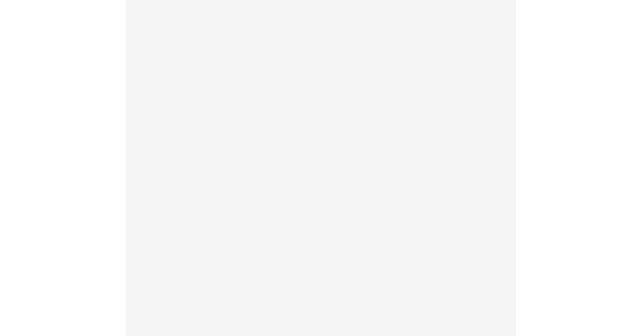
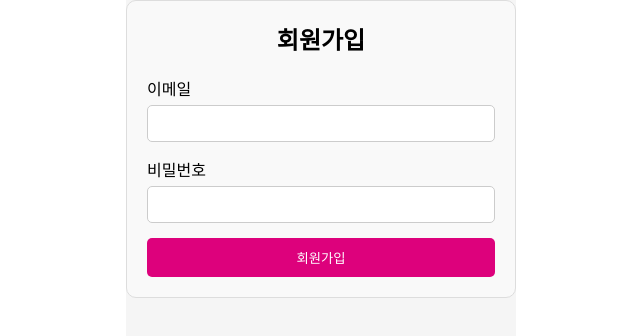
Before and after one commit to team-even/evenFront, a React (Create React App) app: page /signup in a window 1280 px wide. Before the commit this address had no page. Shown: the top 336 px of the page, without its empty margins (319-959 px from the left). Built offline with nearby package versions, Linux system fonts and the light colour scheme.

Commit message:
feat: 로그인 회원가입 페이지  임시 추가

```diff
--- a/src/Router.js
+++ b/src/Router.js
@@ -6,6 +6,8 @@ import HomePage from "./pages/HomePage";
 import Detail from "./pages/Detail";
 import PurchaseHistory from "./pages/PurchaseHistory";
 import Ranking from "./components/Ranking";
+import Login from "./pages/Login";
+import SignUp from "./pages/SignUp";
 export default function Router() {
   return (
     <Routes>
@@ -16,6 +18,8 @@ export default function Router() {
       <Route path="/badge" element={<Badge />} />
       <Route path="/purchaseStatus" element={<PurchaseHistory />} />
       <Route path="/ranking" element={<Ranking />} />
+      <Route path="/login" element={<Login />} />
+      <Route path="/signup" element={<SignUp />} />
     </Routes>
   );
 }
--- a/src/pages/Login.jsx
+++ b/src/pages/Login.jsx
@@ -1,9 +1,11 @@
 import React, { useState } from "react";
 import styled from "styled-components";
+import { useNavigate } from "react-router-dom";
 
 const Login = () => {
   const [email, setEmail] = useState("");
   const [password, setPassword] = useState("");
+  const navigate = useNavigate();
 
   const handleEmailChange = (e) => {
     setEmail(e.target.value);
@@ -14,16 +16,19 @@ const Login = () => {
   };
 
   const handleSubmit = (e) => {
-    e.preventDefault(); // 기본 폼 제출 동작 방지
-    // 로그인 처리 로직 추가
-    console.log("Email:", email);
-    console.log("Password:", password);
-    // 예: API 요청
+    e.preventDefault();
+    console.log("로그인:", { email, password });
+  };
+
+  const navigateToSignUp = () => {
+    navigate("/signup");
   };
 
   return (
+    <Container>
       <FormContainer onSubmit={handleSubmit}>
-      <Title>로그인</Title>
+        <Title>🌱 안녕하세요!</Title>
+        <Subtitle>단팥과 함께 환경보호를 시작해요</Subtitle>
         <InputField>
           <Label htmlFor="email">이메일</Label>
           <Input
@@ -45,58 +50,83 @@ const Login = () => {
           />
         </InputField>
         <Button type="submit">로그인</Button>
+        <SignUpButton type="button" onClick={navigateToSignUp}>
+          회원가입
+        </SignUpButton>
       </FormContainer>
+    </Container>
   );
 };
+
+const Container = styled.div`
+  margin: 100px 20px;
+  justify-content: center;
+  align-items: center;
+  height: 100vh;
+  display: flex;
+`;
 
 const FormContainer = styled.form`
   display: flex;
   flex-direction: column;
-  max-width: 400px;
-  margin: 0 auto;
-  padding: 20px;
-  border: 1px solid #ddd;
-  border-radius: 10px;
-  background-color: #f9f9f9;
+  align-items: center;
 `;
 
 const Title = styled.h2`
   text-align: center;
-  margin-bottom: 20px;
+  margin-bottom: 10px;
+  color: #dd017c;
+  font-weight: bold;
+`;
+
+const Subtitle = styled.h4`
+  text-align: center;
+  margin-bottom: 30px;
+  color: #555;
 `;
 
 const InputField = styled.div`
   margin-bottom: 15px;
+  width: 100%;
 `;
 
 const Label = styled.label`
   margin-bottom: 5px;
   display: block;
+  color: #333;
 `;
 
 const Input = styled.input`
   width: 100%;
-  padding: 10px;
+  padding: 14px;
   border: 1px solid #ccc;
-  border-radius: 5px;
+  border-radius: 10px;
 
   &:focus {
-    border-color: #007bff;
+    border-color: #dd017c;
     outline: none;
   }
 `;
 
 const Button = styled.button`
-  padding: 10px;
-  background-color: #007bff;
+  padding: 16px;
+  background-color: #dd017c;
   color: white;
   border: none;
-  border-radius: 5px;
+  border-radius: 20px;
   cursor: pointer;
+  margin-bottom: 10px;
+  width: 100%;
+`;
 
-  &:hover {
-    background-color: #0056b3;
-  }
+const SignUpButton = styled.button`
+  padding: 10px;
+  background-color: transparent;
+  color: #dd017c;
+  border: none;
+  cursor: pointer;
+  text-align: center;
+  font-weight: bold;
 `;
 
 export default Login;
--- a/src/pages/PurchaseHistory.jsx
+++ b/src/pages/PurchaseHistory.jsx
@@ -1,9 +1,10 @@
-import React from "react";
+import React, { useEffect, useState } from "react";
 import styled from "styled-components";
 import { CategoryTag } from "../components/Tag";
 import ProgressBar from "../components/ProgressBar";
 import PurchaseItem from "../components/PurchaseItem";
 import NavigationBar from "../components/NavigationBar";
+import { fetchOrders } from "../apis/orderApi";
 
 const dummy = {
   img: "https://search.pstatic.net/common/?src=https%3A%2F%2Fldb-phinf.pstatic.net%2F20231102_102%2F1698913021884pJUJO_JPEG%2F20230815_232836.jpg",
@@ -53,6 +54,33 @@ const purchaseHistoryData = [
 
 function PurchaseHistory() {
   const { menu, status } = dummy;
+  const [orders, setOrders] = useState([]);
+
+useEffect(() => {
+  const fetchData = async () => {
+    try {
+      const response = await fetch('https://692d-14-44-120-102.ngrok-free.app/orders?memberId=1', {
+        method: 'GET',
+        headers: {
+          'Content-Type': 'application/json',
+          'ngrok-skip-browser-warning': '69420',
+        },
+        mode: 'cors'
+      });
+
+      if (response.ok) {
+        const data = await response.json();
+        console.log('서버로부터 받은 데이터:', data);
+      } else {
+        throw new Error('네트워크 응답이 올바르지 않습니다.');
+      }
+    } catch (error) {
+      console.error('데이터 요청 중 오류 발생:', error);
+    }
+  };
+
+  fetchData();
+}, []);
 
   return (
     <Container>
--- /dev/null
+++ b/src/pages/SignUp.jsx
@@ -0,0 +1,96 @@
+import React, { useState } from "react";
+import styled from "styled-components";
+
+const SignUp = () => {
+  const [email, setEmail] = useState("");
+  const [password, setPassword] = useState("");
+
+  const handleEmailChange = (e) => {
+    setEmail(e.target.value);
+  };
+
+  const handlePasswordChange = (e) => {
+    setPassword(e.target.value);
+  };
+
+  const handleSubmit = (e) => {
+    e.preventDefault();
+    console.log("회원가입:", { email, password });
+    // API 요청 또는 회원가입 처리 로직 추가
+  };
+
+  return (
+    <FormContainer onSubmit={handleSubmit}>
+      <Title>회원가입</Title>
+      <InputField>
+        <Label htmlFor="email">이메일</Label>
+        <Input
+          type="email"
+          id="email"
+          value={email}
+          onChange={handleEmailChange}
+          required
+        />
+      </InputField>
+      <InputField>
+        <Label htmlFor="password">비밀번호</Label>
+        <Input
+          type="password"
+          id="password"
+          value={password}
+          onChange={handlePasswordChange}
+          required
+        />
+      </InputField>
+      <Button type="submit">회원가입</Button>
+    </FormContainer>
+  );
+};
+
+const FormContainer = styled.form`
+  display: flex;
+  flex-direction: column;
+  max-width: 400px;
+  margin: 0 auto;
+  padding: 20px;
+  border: 1px solid #ddd;
+  border-radius: 10px;
+  background-color: #f9f9f9;
+`;
+
+const Title = styled.h2`
+  text-align: center;
+  margin-bottom: 20px;
+`;
+
+const InputField = styled.div`
+  margin-bottom: 15px;
+`;
+
+const Label = styled.label`
+  margin-bottom: 5px;
+  display: block;
+`;
+
+const Input = styled.input`
+  width: 100%;
+  padding: 10px;
+  border: 1px solid #ccc;
+  border-radius: 5px;
+
+  &:focus {
+    border-color: #dd017c;
+    outline: none;
+  }
+`;
+
+const Button = styled.button`
+  padding: 10px;
+  background-color: #dd017c;
+  color: white;
+  border: none;
+  border-radius: 5px;
+  cursor: pointer;
+`;
+
+export default SignUp;
```
Lines whose indentation alone changed are shown as unchanged.
